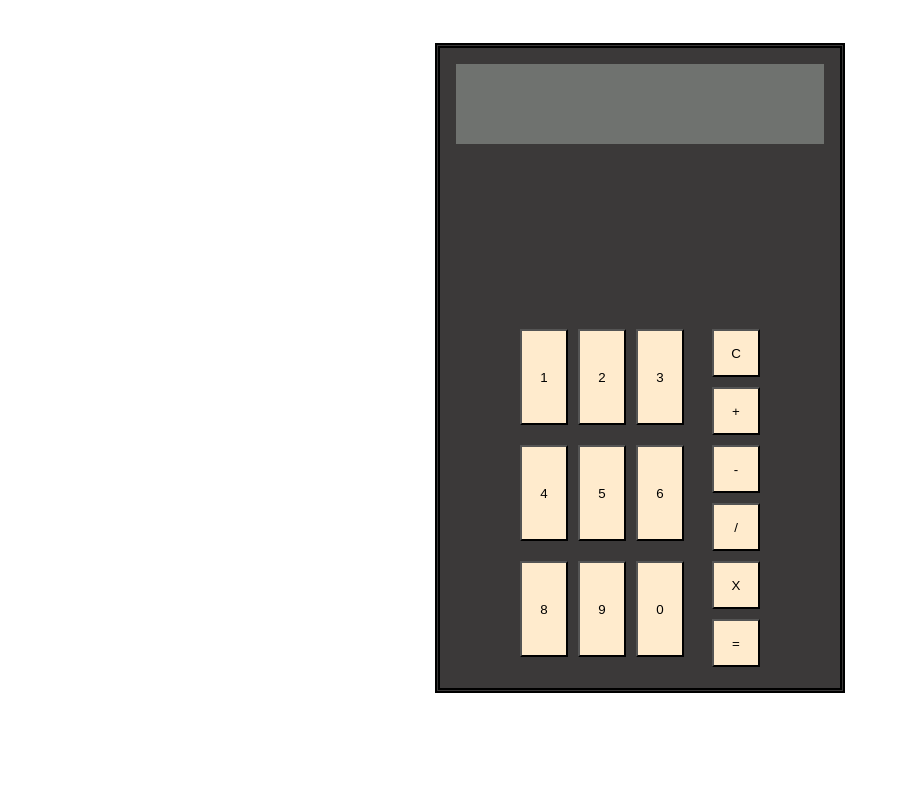
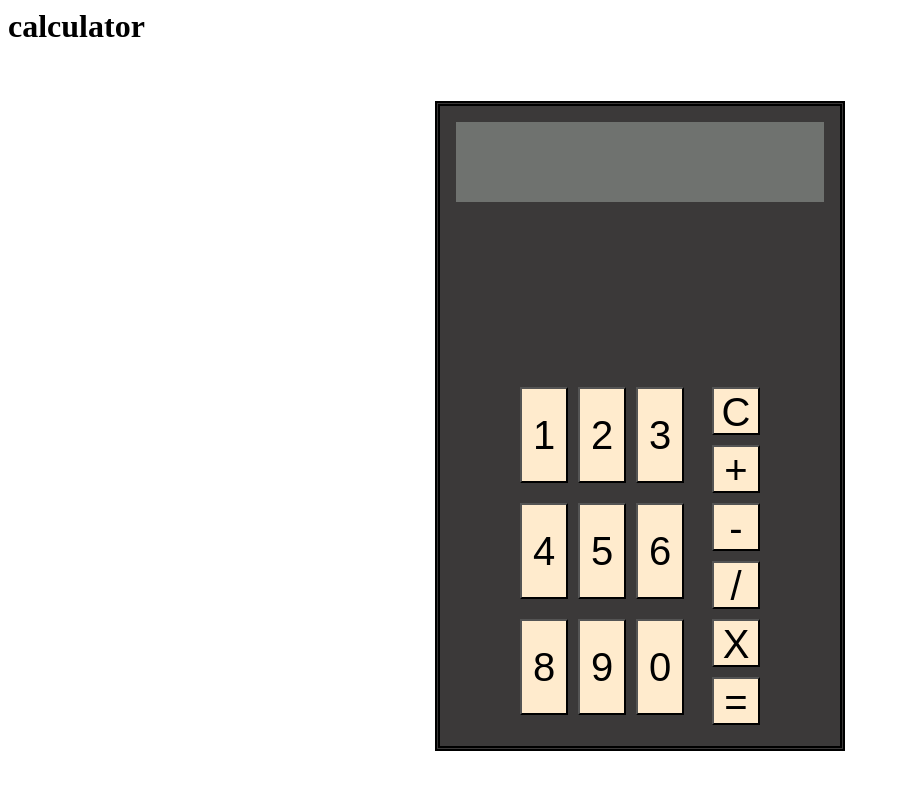
Before and after one commit to oe14/calculator, a plain HTML site: page index.html in a window 1280 px wide. Shown: the whole page, without its empty margins (0-899 px from the left). Drawn offline with Linux system fonts and the light colour scheme.

Commit message:
btn add font size

```diff
--- a/index.html
+++ b/index.html
@@ -1,4 +1,4 @@
-<!DOCTYPE html>
+
 <html lang="en">
 
 <head>
@@ -11,9 +11,11 @@
 <body>
 
 
+       <h1 id="header">calculator</h1>
+   <div id="calccontainer">
 
-   <div id="calccontainer">
       <div id="calculatorbody">
+
          <div id="displayscreen">
             <div id="reorderdisplay">
                <div id="previousNumber"></div>
--- a/styles.css
+++ b/styles.css
@@ -3,6 +3,8 @@
 	height: 80vh;
 	justify-content: center;
 }
+
+
 
 #calculatorbody {
 	border-color: black;
@@ -66,6 +68,7 @@
 	height: 3rem;
 	margin: 5px;
 	background-color: blanchedalmond;
+	font-size:40px;
 }
 
 #functions {
```
